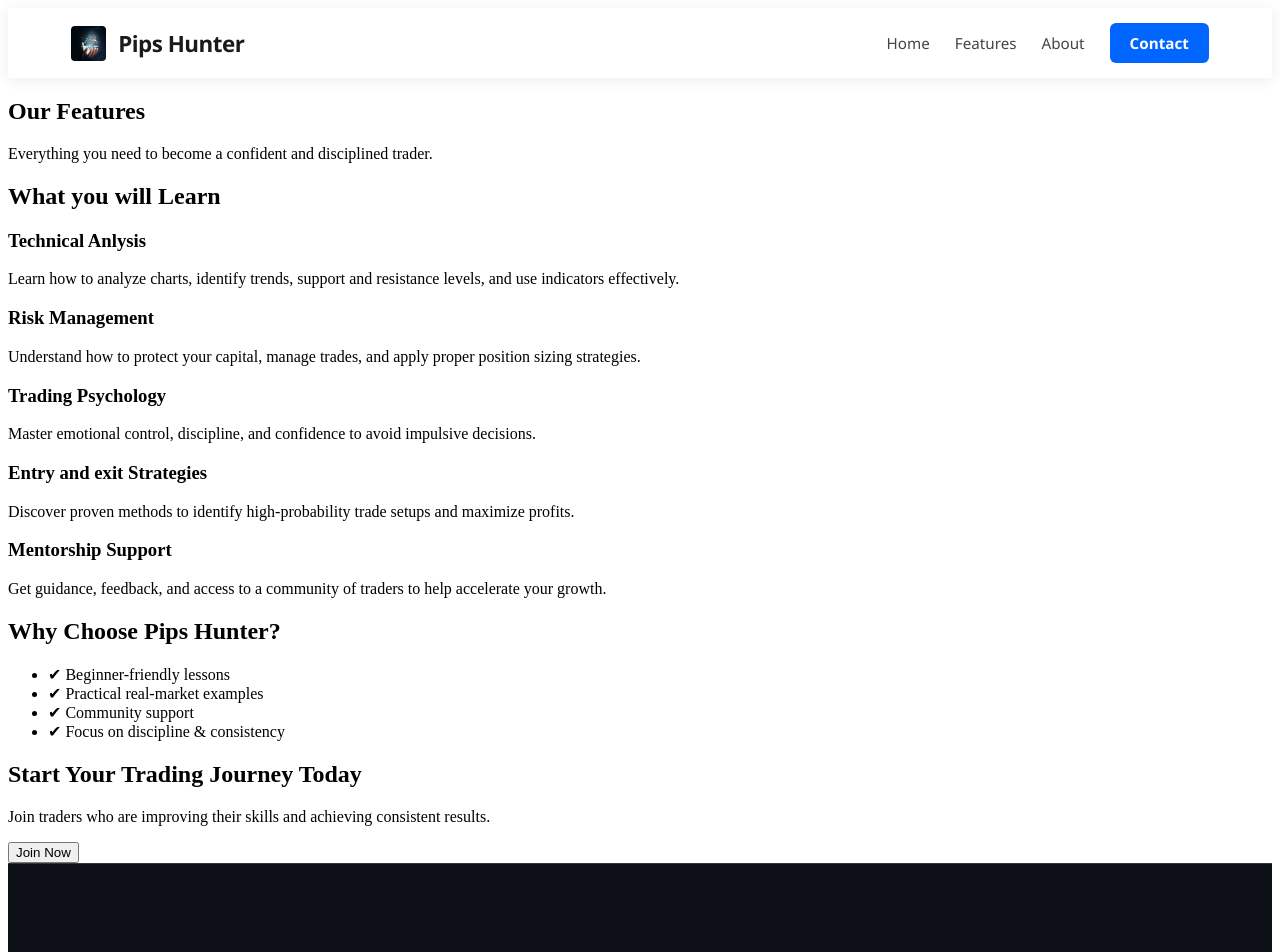
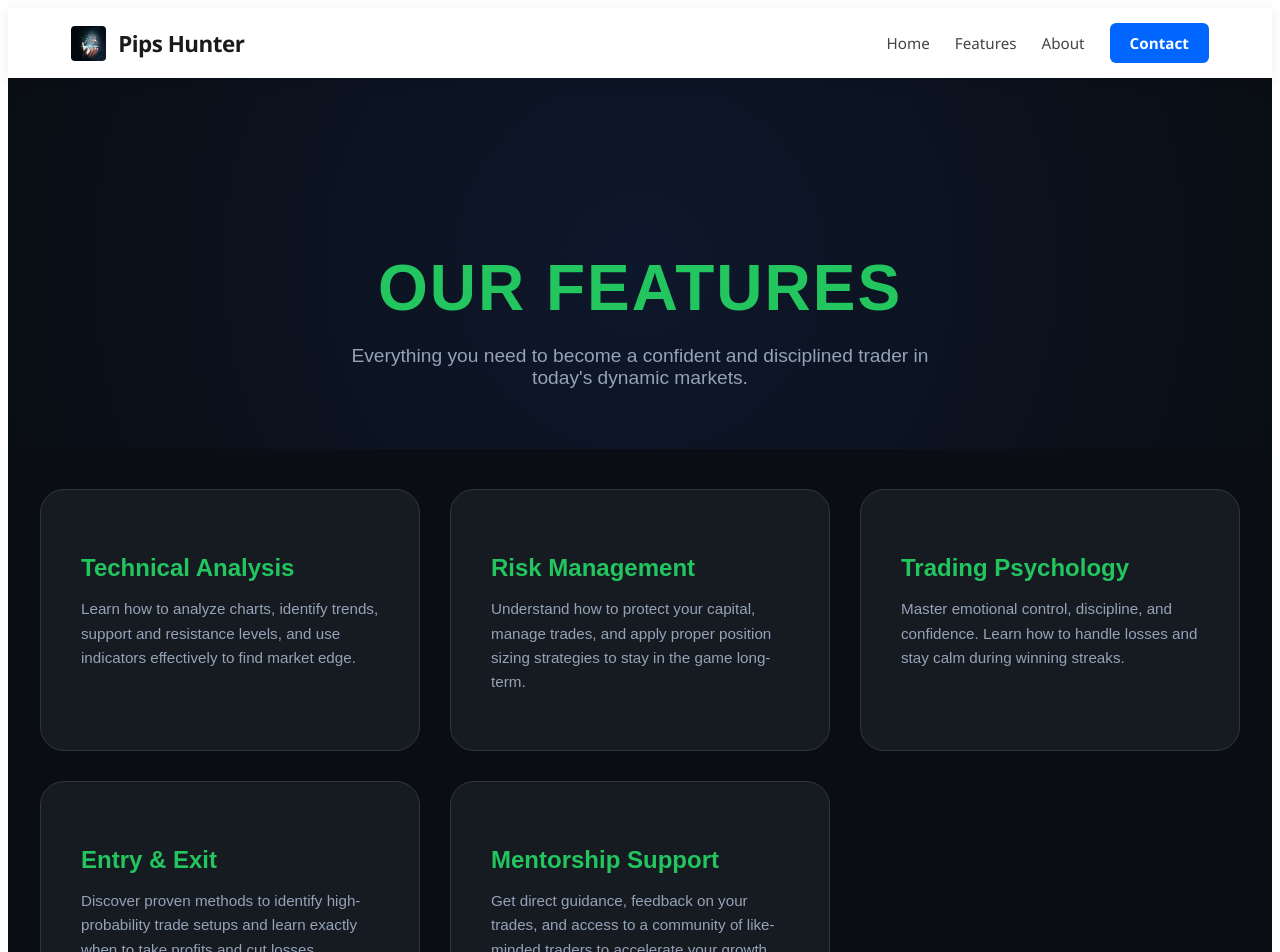
Before and after one commit to Antony-Mwangi/didactic-guacamole, a Next.js app: page /features in a window 1280 px wide. Shown: the top 952 px of the page. Built offline with nearby package versions, Linux system fonts and the light colour scheme.

Commit message:
features

```diff
--- a/app/features/page.js
+++ b/app/features/page.js
@@ -1,41 +1,188 @@
 "use client";
 
-export default function Features(){
+export default function Features() {
   return (
-<>
-<section>
+    <div className="ph-features-page">
+      <style>{`
+        .ph-features-page {
+          background-color: #0a0e14;
+          color: #ffffff;
+          font-family: 'Poppins', sans-serif;
+          padding-bottom: 100px;
+        }
+
+        /* HERO HEADER */
+        .ph-features-hero {
+          text-align: center;
+          padding: 120px 20px 60px;
+          background: radial-gradient(circle at center, #1e3a8a33 0%, #0a0e14 100%);
+        }
+
+        .ph-features-hero h1 {
+          font-size: clamp(2.5rem, 7vw, 4rem);
+          font-weight: 800;
+          margin-bottom: 20px;
+          color: #22c55e;
+          text-transform: uppercase;
+          letter-spacing: 2px;
+        }
+
+        .ph-features-hero p {
+          font-size: 1.2rem;
+          color: #94a3b8;
+          max-width: 600px;
+          margin: 0 auto;
+        }
+
+        /* FEATURES GRID */
+        .ph-grid-container {
+          max-width: 1200px;
+          margin: 0 auto;
+          padding: 40px 20px;
+          display: grid;
+          grid-template-columns: repeat(auto-fit, minmax(300px, 1fr));
+          gap: 30px;
+        }
+
+        .ph-feature-card {
+          background: #161b22;
+          padding: 40px;
+          border-radius: 24px;
+          border: 1px solid #30363d;
+          transition: all 0.4s cubic-bezier(0.175, 0.885, 0.32, 1.275);
+          position: relative;
+          overflow: hidden;
+        }
+
+        .ph-feature-card:hover {
+          transform: translateY(-10px);
+          border-color: #22c55e;
+          box-shadow: 0 20px 40px rgba(34, 197, 94, 0.1);
+        }
+
+        .ph-feature-card h3 {
+          color: #22c55e;
+          font-size: 1.5rem;
+          margin-bottom: 15px;
+          font-weight: 700;
+        }
+
+        .ph-feature-card p {
+          color: #94a3b8;
+          font-size: 0.95rem;
+          line-height: 1.6;
+        }
+
+        /* WHY CHOOSE US SECTION */
+        .ph-why-section {
+          background: #0d1117;
+          padding: 80px 20px;
+          margin: 60px 0;
+          text-align: center;
+          border-top: 1px solid #30363d;
+          border-bottom: 1px solid #30363d;
+        }
+
+        .ph-why-section h2 {
+          font-size: 2.2rem;
+          margin-bottom: 40px;
+        }
+
+        .ph-check-list {
+          display: flex;
+          flex-wrap: wrap;
+          justify-content: center;
+          gap: 20px;
+          list-style: none;
+          padding: 0;
+          max-width: 1000px;
+          margin: 0 auto;
+        }
+
+        .ph-check-list li {
+          background: rgba(34, 197, 94, 0.1);
+          color: #4ade80;
+          padding: 12px 25px;
+          border-radius: 50px;
+          font-weight: 600;
+          border: 1px solid rgba(34, 197, 94, 0.2);
+        }
+
+        /* FINAL CTA */
+        .ph-cta-section {
+          text-align: center;
+          padding: 100px 20px;
+        }
+
+        .ph-btn-main {
+          background: #22c55e;
+          color: #000;
+          padding: 20px 50px;
+          font-size: 1.2rem;
+          font-weight: 800;
+          border: none;
+          border-radius: 12px;
+          cursor: pointer;
+          transition: all 0.3s ease;
+          box-shadow: 0 10px 30px rgba(34, 197, 94, 0.4);
+          margin-top: 30px;
+        }
+
+        .ph-btn-main:hover {
+          background: #4ade80;
+          transform: scale(1.05);
+          box-shadow: 0 15px 40px rgba(34, 197, 94, 0.6);
+        }
+
+        @media (max-width: 768px) {
+          .ph-grid-container {
+            grid-template-columns: 1fr;
+          }
+          .ph-check-list {
+            flex-direction: column;
+            align-items: center;
+          }
+        }
+      `}</style>
+
+      {/* HERO SECTION */}
+      <section className="ph-features-hero">
         <h1>Our Features</h1>
-    <p>
-        Everything you need to become a confident and disciplined trader.
-    </p>
+        <p>Everything you need to become a confident and disciplined trader in today's dynamic markets.</p>
       </section>
 
-<section>
-    <h2>What you will Learn </h2>
-    <h3> Technical Anlysis</h3>
-    <p>
-    Learn how to analyze charts, identify trends, support and
-     resistance levels, and use indicators effectively.
-    </p>
+      {/* FEATURES GRID */}
+      <section className="ph-grid-container">
+        <div className="ph-feature-card">
+          <h3>Technical Analysis</h3>
+          <p>Learn how to analyze charts, identify trends, support and resistance levels, and use indicators effectively to find market edge.</p>
+        </div>
 
+        <div className="ph-feature-card">
           <h3>Risk Management</h3>
-    <p>Understand how to protect your capital, manage trades, and apply
-       proper position sizing strategies.</p>
+          <p>Understand how to protect your capital, manage trades, and apply proper position sizing strategies to stay in the game long-term.</p>
+        </div>
 
+        <div className="ph-feature-card">
           <h3>Trading Psychology</h3>
-    <p>Master emotional control, discipline, and confidence to avoid impulsive decisions.</p>
+          <p>Master emotional control, discipline, and confidence. Learn how to handle losses and stay calm during winning streaks.</p>
+        </div>
 
-    <h3>Entry and exit Strategies</h3>
-    <p>Discover proven methods to identify high-probability trade setups and maximize profits.</p>
+        <div className="ph-feature-card">
+          <h3>Entry & Exit</h3>
+          <p>Discover proven methods to identify high-probability trade setups and learn exactly when to take profits and cut losses.</p>
+        </div>
 
+        <div className="ph-feature-card">
           <h3>Mentorship Support</h3>
-    <p>Get guidance, feedback, and access to a community of traders to help accelerate your growth.</p>
-
+          <p>Get direct guidance, feedback on your trades, and access to a community of like-minded traders to accelerate your growth.</p>
+        </div>
       </section>
 
-<section>
+      {/* WHY CHOOSE US */}
+      <section className="ph-why-section">
         <h2>Why Choose Pips Hunter?</h2>
-    <ul>
+        <ul className="ph-check-list">
           <li>✔ Beginner-friendly lessons</li>
           <li>✔ Practical real-market examples</li>
           <li>✔ Community support</li>
@@ -43,12 +190,12 @@ export default function Features(){
         </ul>
       </section>
 
-<section>
+      {/* FINAL CALL TO ACTION */}
+      <section className="ph-cta-section">
         <h2>Start Your Trading Journey Today</h2>
-    <p>Join traders who are improving their skills and achieving consistent results.</p>
-
-    <button>Join Now</button>
+        <p style={{ color: '#94a3b8' }}>Join traders who are improving their skills and achieving consistent results.</p>
+        <button className="ph-btn-main">Join Pips Hunter Now</button>
       </section>
-</>
+    </div>
   );
 }
```
Lines whose indentation alone changed are shown as unchanged.
